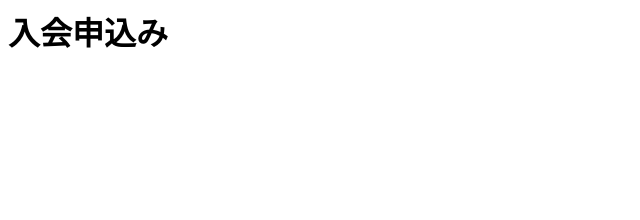
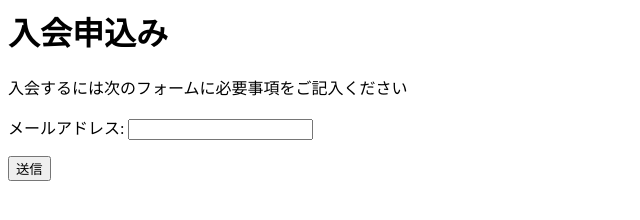
Before and after one commit to natty-mii/Fron-End_beginner, a plain HTML site: page sample01/index.html in a window 1280 px wide. Shown: the whole page, without its empty margins (0-640 px from the left). Drawn offline with Linux system fonts and the light colour scheme.

Commit message:
input, button

```diff
--- a/sample01/index.html
+++ b/sample01/index.html
@@ -1 +1,4 @@
 <h1>入会申込み</h1>
+<p>入会するには次のフォームに必要事項をご記入ください</p>
+<p>メールアドレス: <input type="email" name="mymail"></p>
+<button type="submit">送信</button>
```
